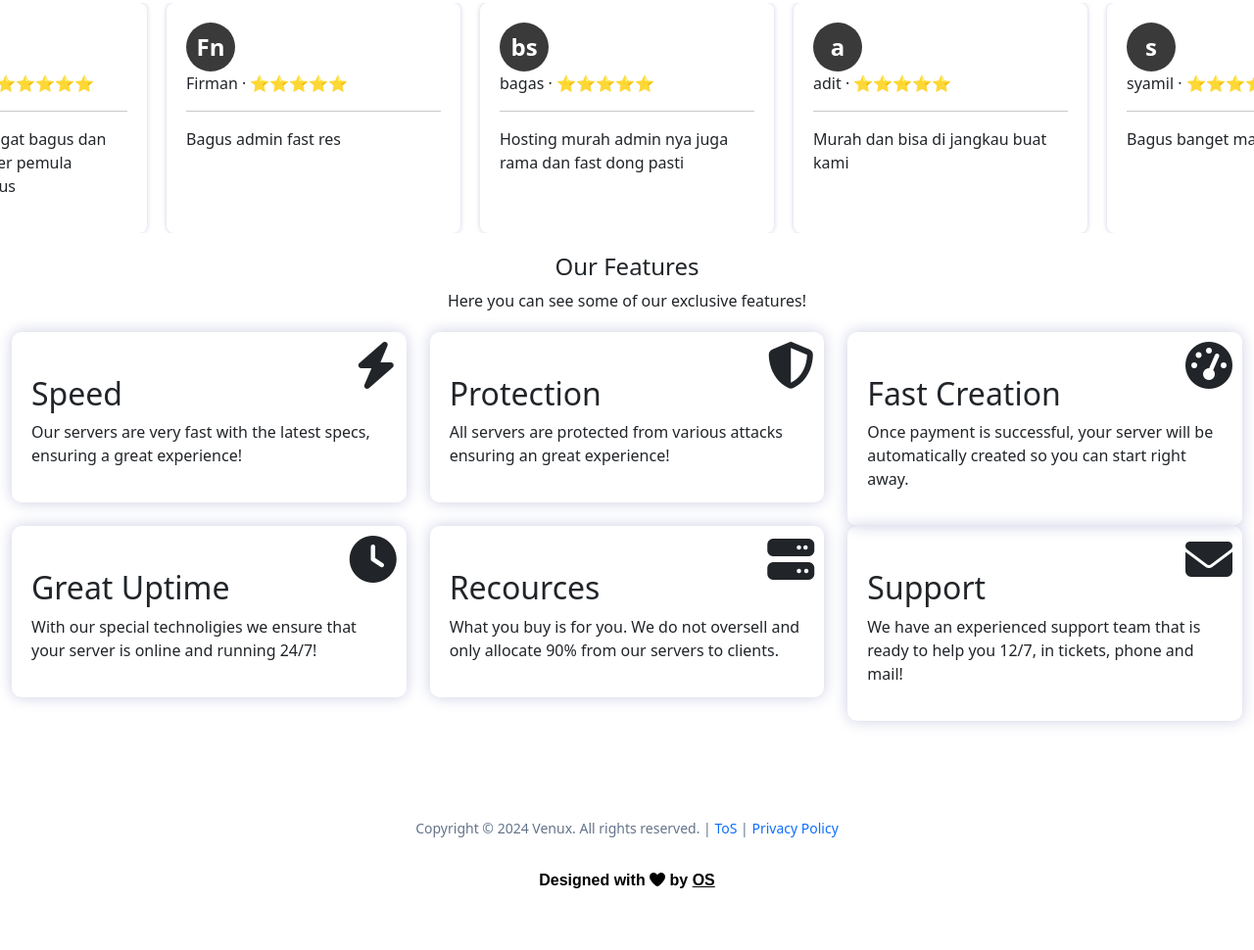
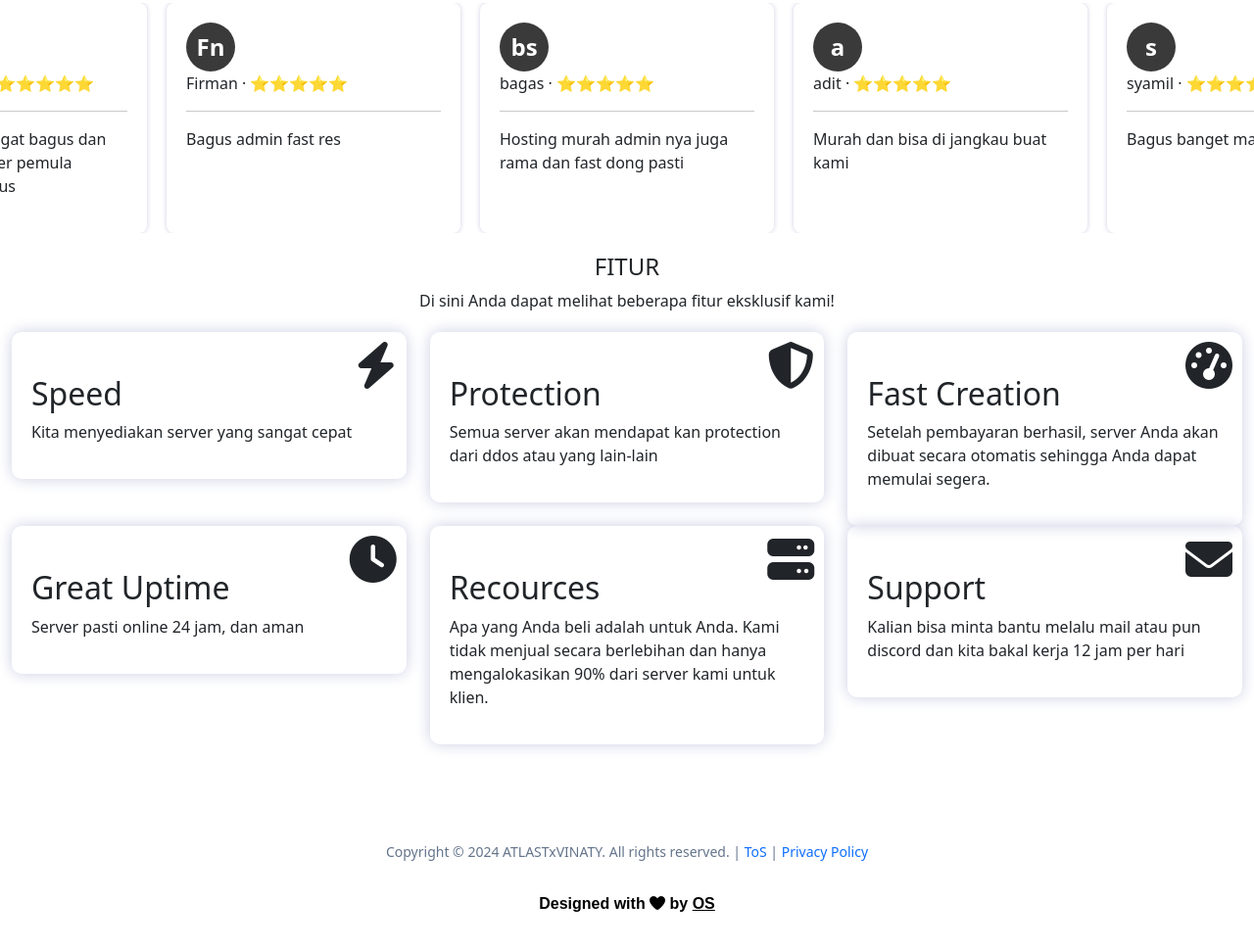
Before and after one commit to vinatymyid/gggggg, a plain HTML site: page index.html in a window 1280 px wide. Shown: the part 740-1710 px from the top of the page at 98% size. Drawn offline with Linux system fonts and the light colour scheme.

Commit message:
Update index.html

```diff
--- a/index.html
+++ b/index.html
@@ -7,7 +7,7 @@
     <meta property="og:image:width" content="1200">
     <meta property="og:image:height" content="630">
     <link rel="icon" type="image/svg+xml" href="/images/logo.png">
-    <title>Venux - Home</title>
+    <title>ATLAST STORE - Home</title>
     <link rel="canonical" href="https://spacelor.dev">
     <meta name="description" content="Venux">
     <meta name="robots" content="index, follow">
@@ -272,7 +272,7 @@ MenuClicked = false;
                 SELAMAT DATANG DI ATLAST STORE, HOSTING/PROVIDER TERCEPT DI INDONESIA
             </p>
             <div class="mt-6 flex flex-col sm:flex-row gap-3">
-                <a style='text-decoration: none; color:white'href="/minecraft.html" target="_blank" rel="noopener" class="rounded text-center transition focus-visible:ring-2 ring-offset-2 ring-gray-200 px-5 py-2.5 bg-black text-white hover:bg-gray-800 border-2 border-transparent flex gap-1 items-center justify-center">
+                <a style='text-decoration: none; color:white'href="minecraft.html" target="_blank" rel="noopener" class="rounded text-center transition focus-visible:ring-2 ring-offset-2 ring-gray-200 px-5 py-2.5 bg-black text-white hover:bg-gray-800 border-2 border-transparent flex gap-1 items-center justify-center">
                     <svg width="1em" height="1em" viewBox="0 0 24 24" class="text-white w-5 h-5" data-icon="bx:bxs-purchase-tag">
                         <symbol id="ai:bx:bxs-purchase-tag">
                             <path d="M12.586 2.586A2 2 0 0 0 11.172 2H4a2 2 0 0 0-2 2v7.172a2 2 0 0 0 .586 1.414l8 8a2 2 0 0 0 2.828 0l7.172-7.172a2 2 0 0 0 0-2.828l-8-8zM7 9a2 2 0 1 1 .001-4.001A2 2 0 0 1 7 9z" fill="currentColor"></path>
@@ -378,8 +378,8 @@ MenuClicked = false;
 <div class="features py-5">
     <div class="container-fluid container-custom">
         <div class="title text-center mb-5">
-            <h4>Our Features</h4>
-            <p>Here you can see some of our exclusive features!</p>
+            <h4>FITUR</h4>
+            <p>Di sini Anda dapat melihat beberapa fitur eksklusif kami!</p>
         </div>
         <div class="row">
 <!-- Feature 1: SSD Storage -->
@@ -388,7 +388,7 @@ MenuClicked = false;
     <!-- icon -->
     <i class="fa-solid fa-bolt icon"></i><br>
     <h2 class="mb-2">Speed</h2>
-    <p>Our servers are very fast with the latest specs, ensuring a great experience!</p>
+    <p>Kita menyediakan server yang sangat cepat</p>
 </div>
 </div>
 
@@ -398,7 +398,7 @@ MenuClicked = false;
                     <i class="fa-solid fa-shield-halved icon"></i><br>
                     </svg>
                     <h2 class="mb-2">Protection</h2>
-                    <p>All servers are protected from various attacks ensuring an great experience!</p>
+                    <p>Semua server akan mendapat kan protection dari ddos atau yang lain-lain</p>
                 </div>
             </div>
             <!-- Feature 3: Fast Creation -->
@@ -407,7 +407,7 @@ MenuClicked = false;
                     <i class="fa-solid fa-gauge-high icon"></i><br>
                     </svg>
                     <h2 class="mb-2">Fast Creation</h2>
-                    <p>Once payment is successful, your server will be automatically created so you can start right away.</p>
+                    <p>Setelah pembayaran berhasil, server Anda akan dibuat secara otomatis sehingga Anda dapat memulai segera.</p>
                 </div>
             </div>
             <!-- Feature 4: Great Uptime -->
@@ -416,7 +416,7 @@ MenuClicked = false;
                     <i class="fa-solid fa-clock icon"></i><br>
                     </svg>
                     <h2 class="mb-2">Great Uptime</h2>
-                    <p>With our special technoligies we ensure that your server is online and running 24/7!</p>
+                    <p>Server pasti online 24 jam, dan aman</p>
                 </div>
             </div>
             <!-- Feature 5: Great Uptime -->
@@ -425,7 +425,7 @@ MenuClicked = false;
                     <i class="fa-solid fa-server icon"></i><br>
                     </svg>
                     <h2 class="mb-2">Recources</h2>
-                    <p>What you buy is for you. We do not oversell and only allocate 90% from our servers to clients.</p>
+                    <p>Apa yang Anda beli adalah untuk Anda. Kami tidak menjual secara berlebihan dan hanya mengalokasikan 90% dari server kami untuk klien.</p>
                 </div>
             </div>
             <!-- Feature 6: Support -->
@@ -434,7 +434,7 @@ MenuClicked = false;
                     <i class="fa-solid fa-envelope icon"></i><br>
                     </svg>
                     <h2 class="mb-2">Support</h2>
-                    <p>We have an experienced support team that is ready to help you 12/7, in tickets, phone and mail!</p>
+                    <p>Kalian bisa minta bantu melalu mail atau pun discord dan kita bakal kerja 12 jam per hari</p>
                 </div>
             </div>
         </div>
@@ -442,12 +442,12 @@ MenuClicked = false;
 </div>
 <footer class="my-20">
     <p class="text-center text-sm text-slate-500">
-        Copyright © 2024 Venux. All rights reserved. | <a style='text-decoration: none' href=/tos.html>ToS</a> | <a style='text-decoration: none' href=/privacy.html>Privacy Policy</a>
+        Copyright © 2024 ATLASTxVINATY. All rights reserved. | <a style='text-decoration: none' href=/tos.html>ToS</a> | <a style='text-decoration: none' href=/privacy.html>Privacy Policy</a>
     </p>
     <p class="text-center text-xs text-slate-500 mt-1">
         <center>
             <h6 class="credit">
-                Designed with <i class="fa fa-heart pulse"></i> by <a style='text-decoration: underline; color:black'href="https://ottesleegers.nl/">OS</a>
+                Designed with <i class="fa fa-heart pulse"></i> by <a style='text-decoration: underline; color:black'href="https://atlast.my.id">OS</a>
             </h6>
         </center>
     </p>
```
